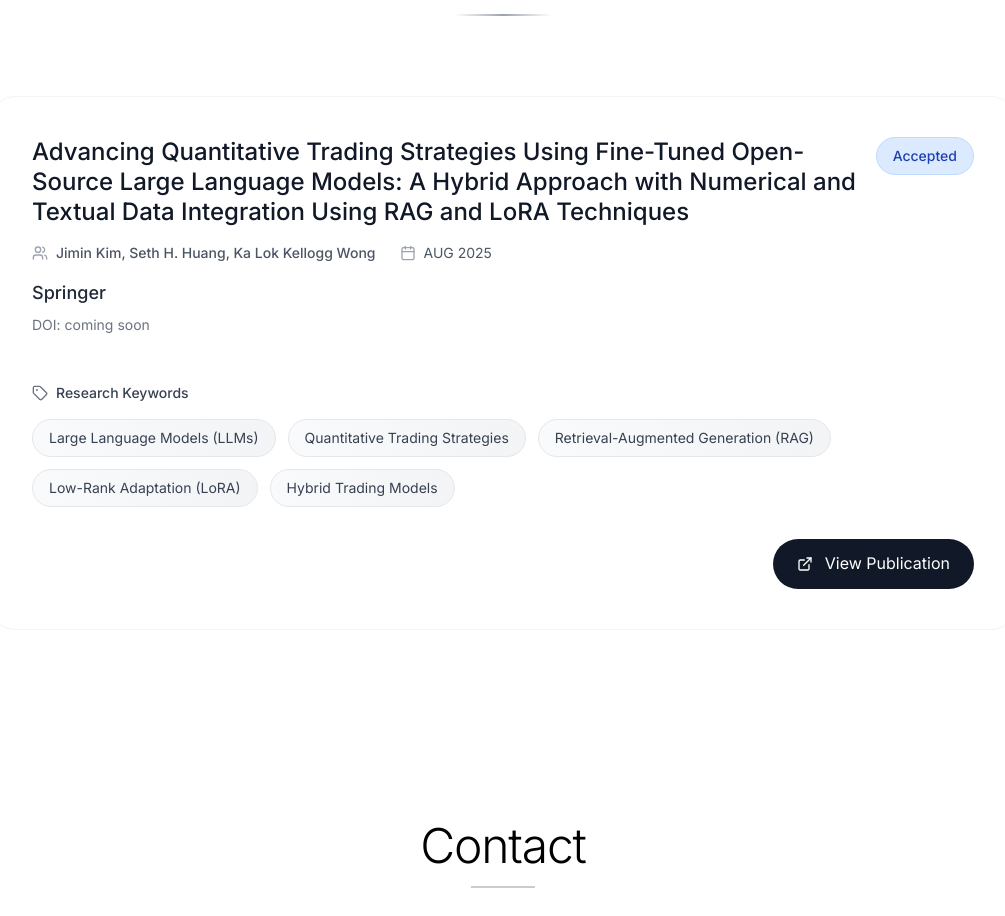
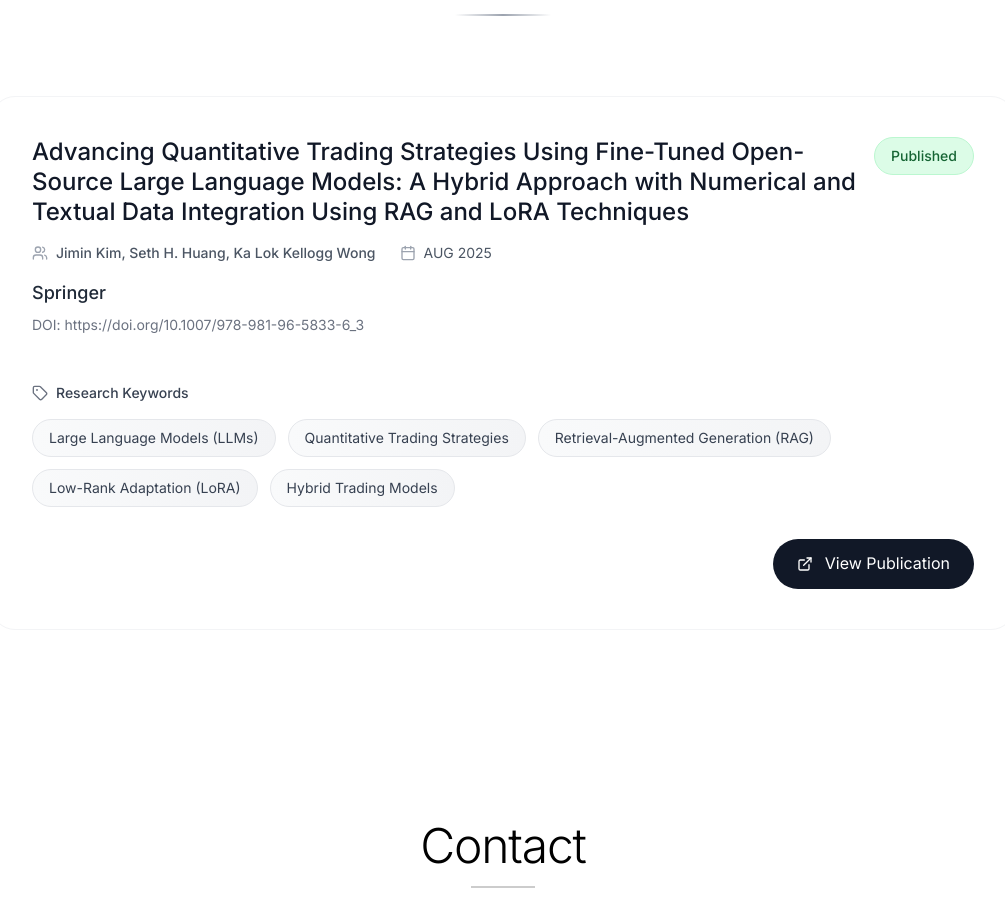
Before and after one commit to jiminkim214/portfolio-website, a React (Vite) app: page / in a window 1280 px wide. Shown: the part 3720-4636 px from the top of the page, without its empty margins (137-1142 px from the left). Built offline with nearby package versions, Linux system fonts and the light colour scheme.

Commit message:
added link

```diff
--- a/src/components/Publication.tsx
+++ b/src/components/Publication.tsx
@@ -19,9 +19,9 @@ const Publications: React.FC = () => {
         'Low-Rank Adaptation (LoRA)',
         'Hybrid Trading Models'
       ],
-      link: 'https://drive.google.com/file/d/1t_mYjEKDZzaSe6UPUvLb4GQfMVgXASjr/view?usp=sharing',
-      status: 'Accepted',
-      doi: 'coming soon'
+      link: 'https://link.springer.com/chapter/10.1007/978-981-96-5833-6_3',
+      status: 'Published',
+      doi: 'https://doi.org/10.1007/978-981-96-5833-6_3'
     }
   ];
 
```
